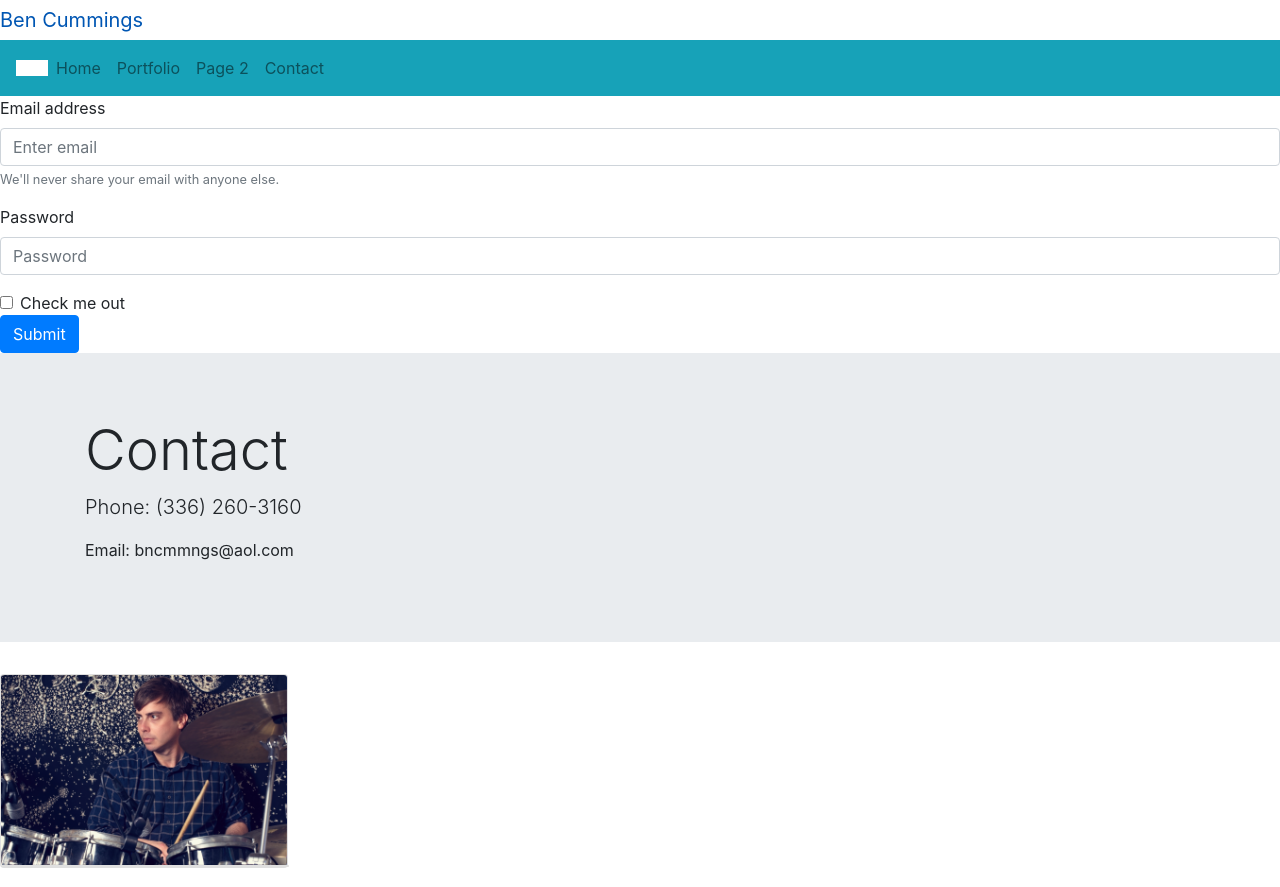
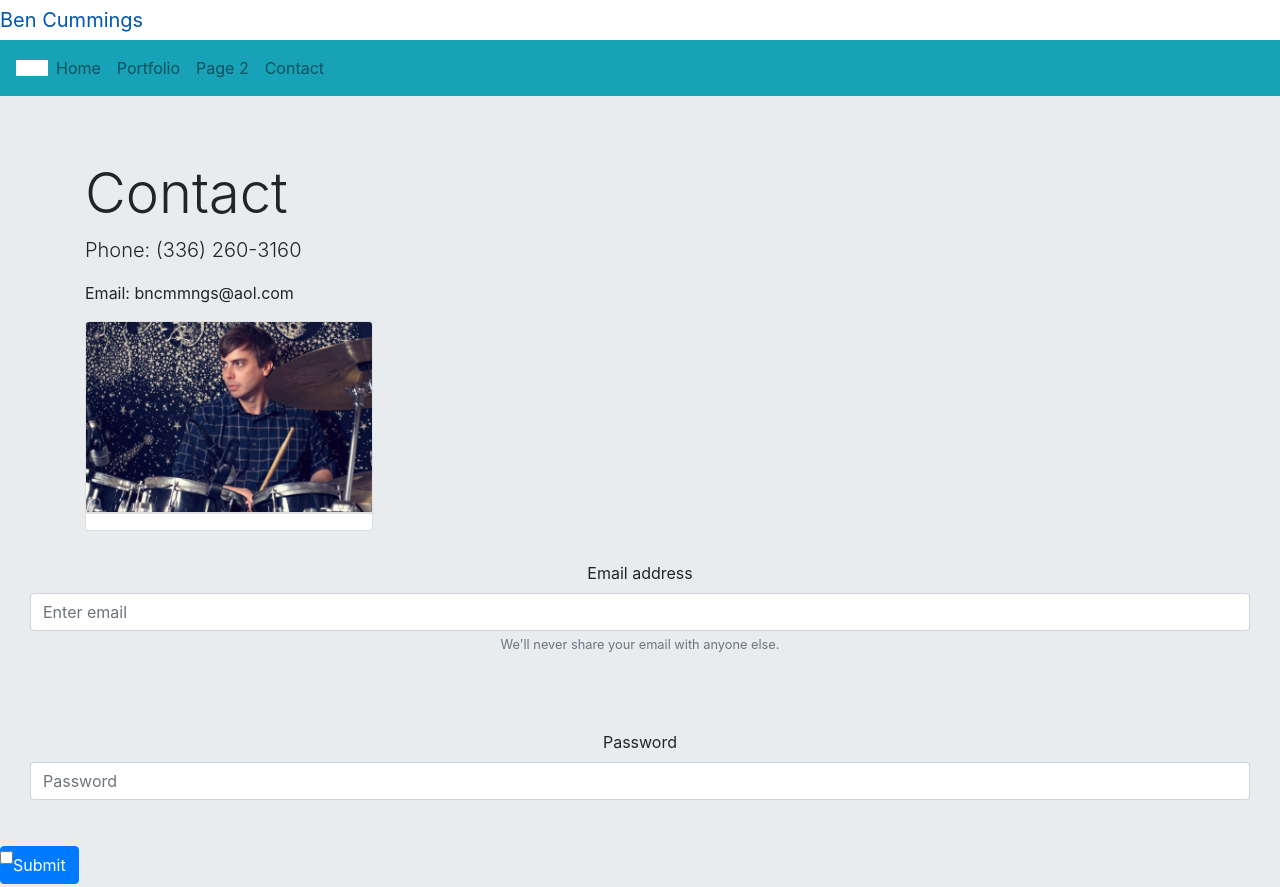
Before and after one commit to Bcummings32/BCummingsPortfolio, a plain HTML site: page contact.html in a window 1280 px wide. Shown: the top 887 px of the page. Drawn offline with nearby package versions, Linux system fonts and the light colour scheme.

```diff
--- a/contact.html
+++ b/contact.html
@@ -4,6 +4,12 @@
     <meta charset="UTF-8">
     <meta name="viewport" content="width=device-width, initial-scale=1.0">
     <title>Contact</title>
+    <style>
+      .form-group {
+        padding: 30px;
+        text-align: center
+      }
+    </style>
 </head>
 <!doctype html>
 <html lang="en">
@@ -48,6 +54,19 @@
     </div>
    </nav>
    <body>
+     <div class="jumbotron jumbotron-fluid">
+        <div class="container">
+          <h1 class="display-4">Contact</h1>
+          <p class="lead">Phone: (336) 260-3160</p>
+          <p>Email: bncmmngs@aol.com</p>
+            <div class="card" style="width: 18rem;">
+        <img src="bendrum2.jpg" class="card-img-top" alt="drum">
+        <div class="card" style="width: 18rem;">
+        <!-- <img src="river.JPG" class="card-image-bottom" alt="river"> -->
+          </div>
+          <p></p>
+        </div>
+      </div>
     <form>
       <div class="form-group">
         <label for="exampleInputEmail1">Email address</label>
@@ -60,25 +79,14 @@
       </div>
       <div class="form-check">
         <input type="checkbox" class="form-check-input" id="exampleCheck1">
-        <label class="form-check-label" for="exampleCheck1">Check me out</label>
+
       </div>
       <button type="submit" class="btn btn-primary">Submit</button>
     </form>
 
-     <div class="jumbotron jumbotron-fluid">
-        <div class="container">
-          <h1 class="display-4">Contact</h1>
-          <p class="lead">Phone: (336) 260-3160</p>
-          <p>Email: bncmmngs@aol.com</p>
-          <p></p>
-        </div>
-      </div>
 
-      <div class="card" style="width: 18rem;">
-        <img src="bendrum2.jpg" class="card-img-top" alt="drum">
-        <div class="card" style="width: 18rem;">
-        <!-- <img src="river.JPG" class="card-image-bottom" alt="river"> -->
-          </div>
+
+
 
 
     <!-- Optional JavaScript -->
```
Also changed, not shown: index.html (+3 -0 lines).
